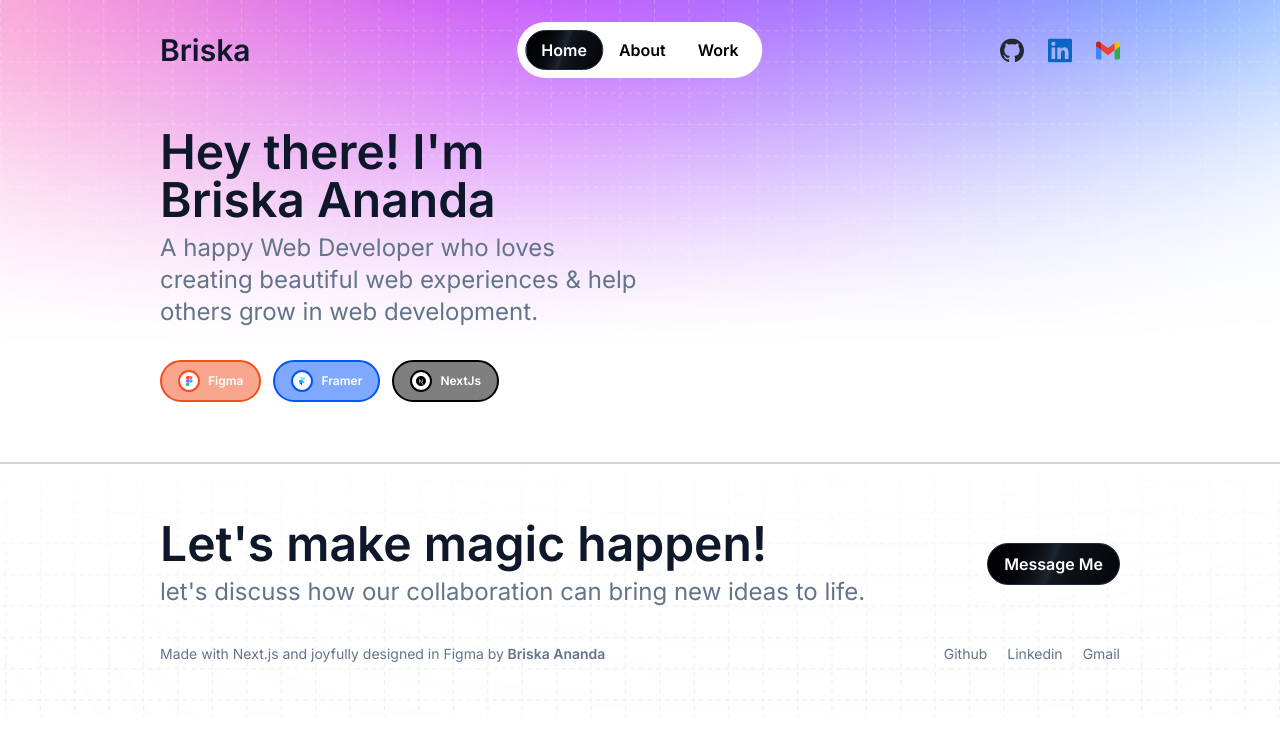
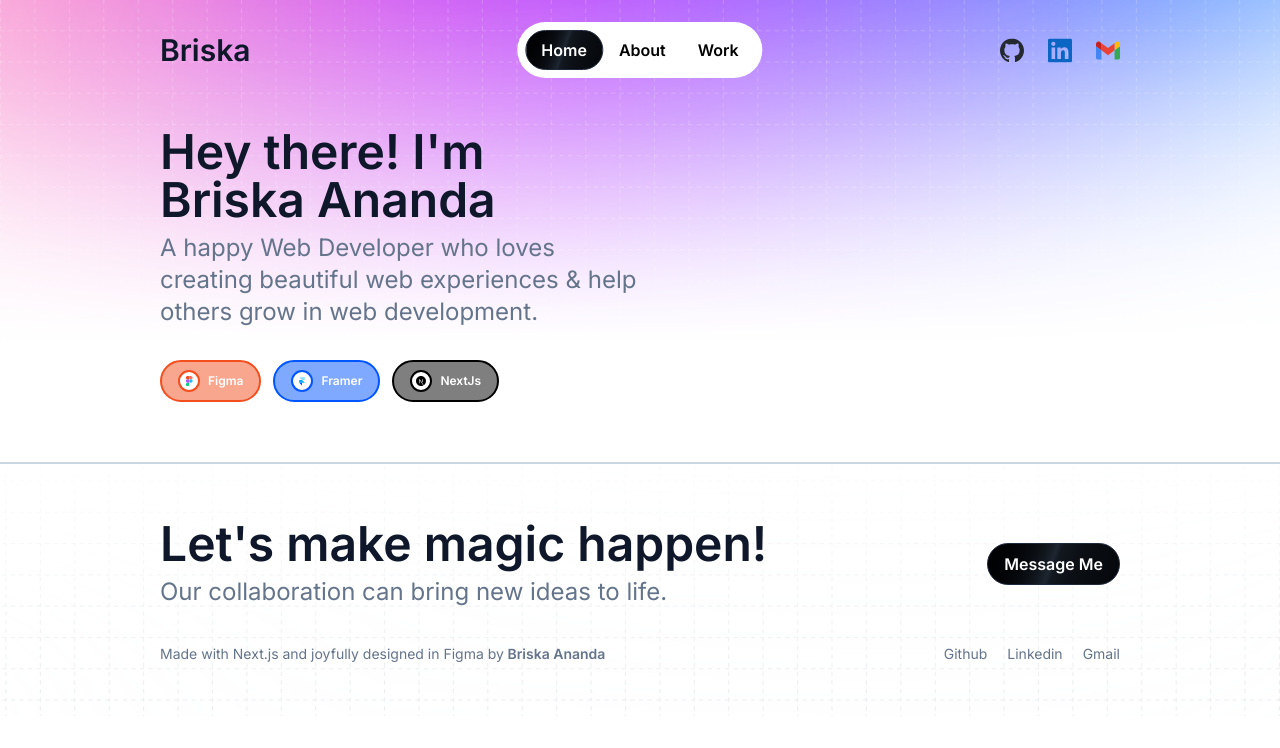
Before and after one commit to briskaanandaa/personal-website, a Next.js app: page / in a window 1280 px wide. Shown: the top 748 px of the page. Built offline with nearby package versions, Linux system fonts and the light colour scheme.

Commit message:
our collab

```diff
--- a/src/components/Footer.tsx
+++ b/src/components/Footer.tsx
@@ -16,8 +16,7 @@ const Footer = () => {
               Let&apos;s make magic happen!
             </h1>
             <p className="text-lg sm:text-xl md:text-2xl text-slate-500">
-              let&apos;s discuss how our collaboration can bring new ideas to
-              life.
+              Our collaboration can bring new ideas to life.
             </p>
           </div>
 
```
